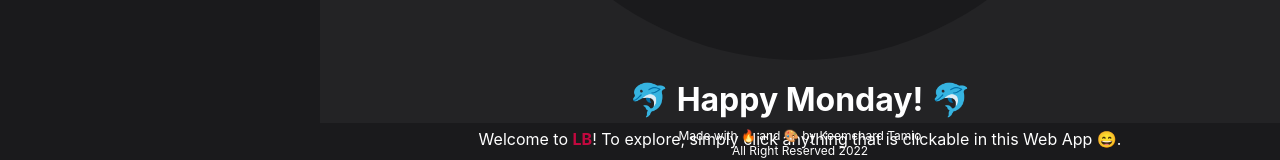
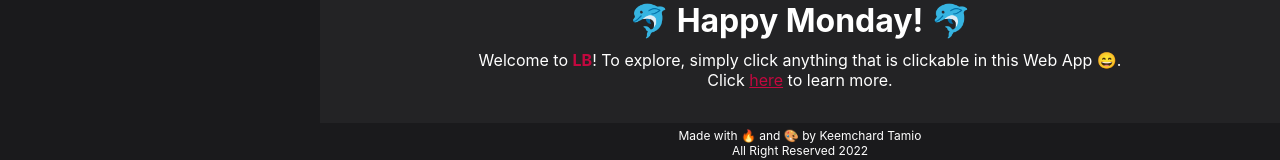
Before and after one commit to Keemchard/Librong-Bulate, a React (Create React App) app: page / in a window 1280 px wide. Shown: the part 637-797 px from the top of the page. Built offline with nearby package versions, Linux system fonts and the light colour scheme; no server answers.

Commit message:
add some words in home page

```diff
--- a/src/components/HomePage.tsx
+++ b/src/components/HomePage.tsx
@@ -26,11 +26,13 @@ const HomePage = () => {
         alignItems: "center",
       }}
     >
-      <img
-        style={{ width: "100%", borderRadius: "50%" }}
-        src={logo}
-        alt="logo"
-      />
+      <div>
+        <img
+          style={{ width: "500px", borderRadius: "50%" }}
+          src={logo}
+          alt="logo"
+        />
+      </div>
       {/* <h1 style={{ marginTop: "10px" }}>Home Page</h1> */}
       <div style={{ textAlign: "center", marginTop: "10px" }}>
         <h1 style={{ margin: "10px 0" }}>
@@ -42,6 +44,19 @@ const HomePage = () => {
           explore, simply click anything that is clickable in this Web App
           &#128516;.
         </p>
+        <p>
+          Click{" "}
+          <span
+            style={{
+              color: "#c3083f",
+              textDecoration: "underline",
+              cursor: "pointer",
+            }}
+          >
+            here
+          </span>{" "}
+          to learn more.
+        </p>
       </div>
     </div>
   );
```
